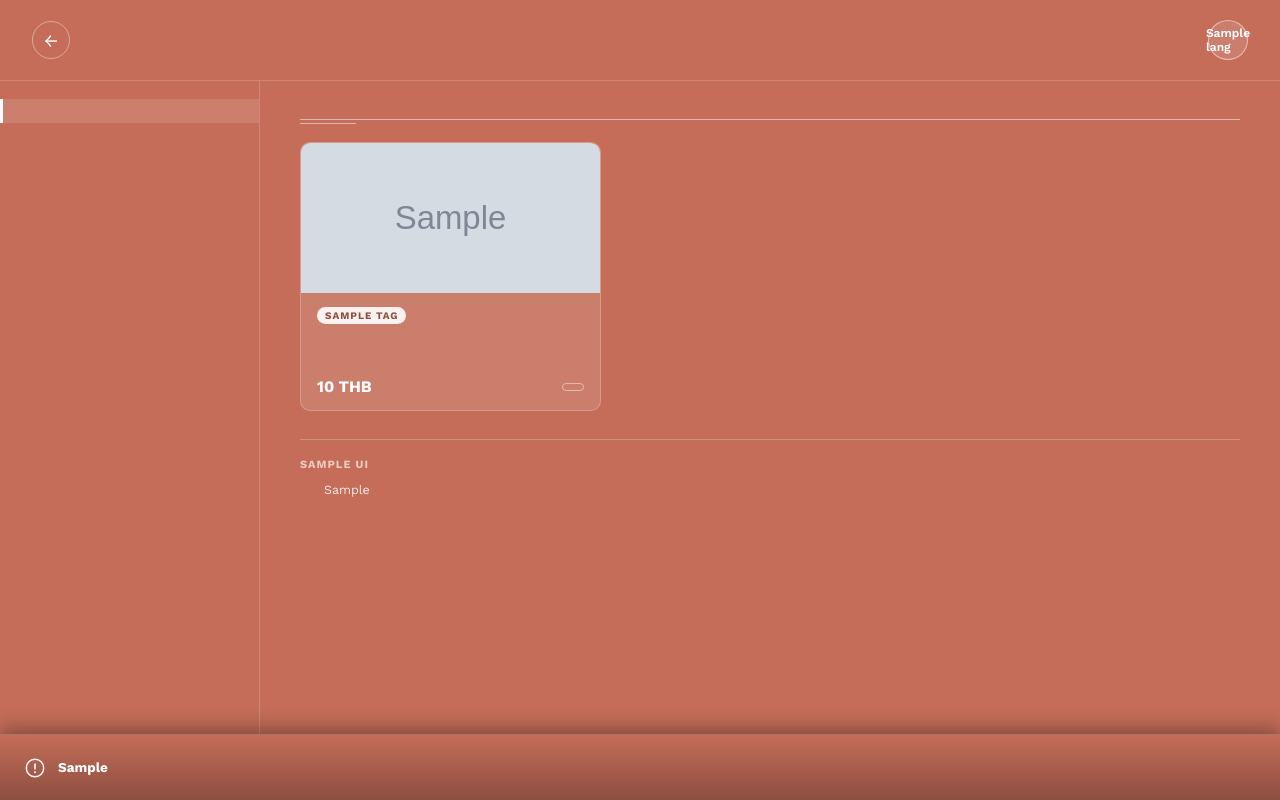
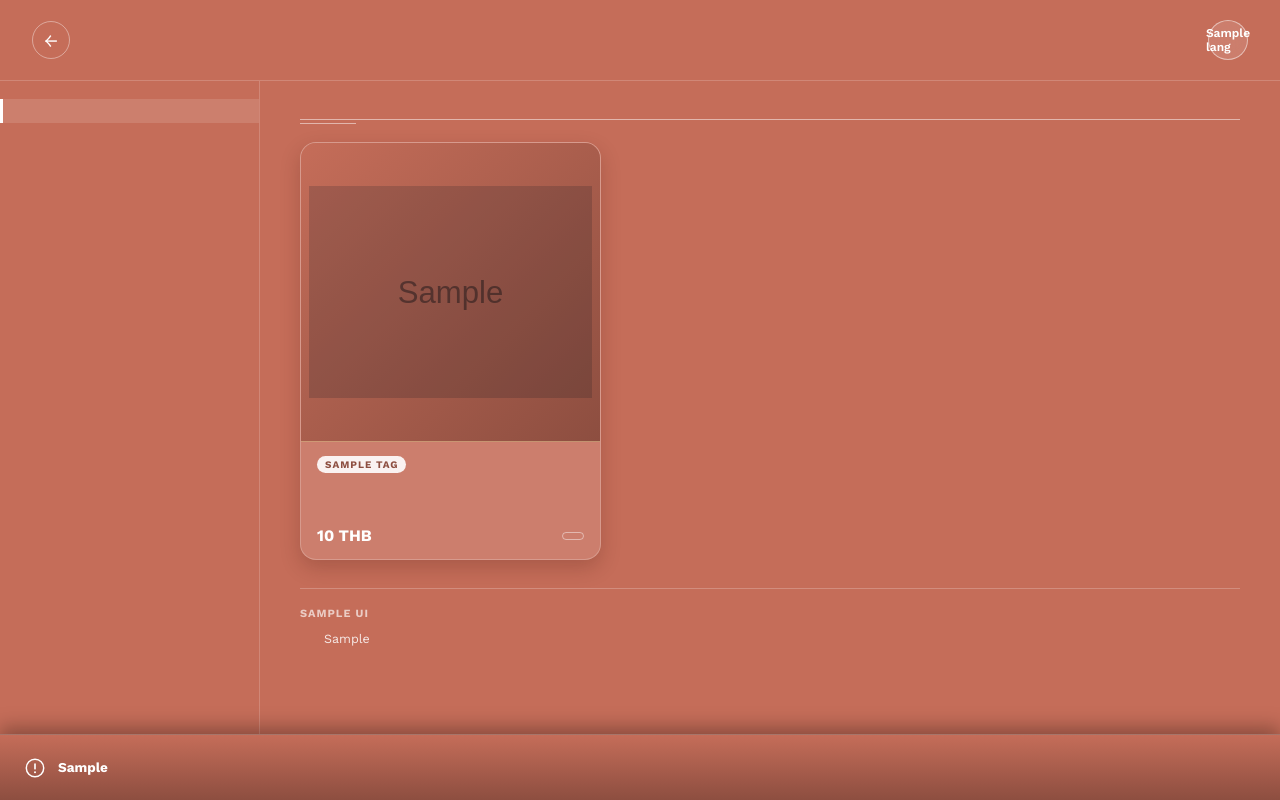
Before and after one commit to fbs-star/crocodile-menu, a Node server app: template views/public/menu.ejs in a window 1280 px wide. Run offline with Node 20, Linux system fonts and the light colour scheme; the template is opened without the code that fills it: most values are stand-ins (such as "Sample title", 1, 10 or a date in 2020); grey boxes marked "Sample" are stand-in pictures.

Commit message:
Redesign menu item photo frame (square cream panel, contain)

```diff
--- a/public/css/site.css
+++ b/public/css/site.css
@@ -151,9 +151,13 @@ a { color: inherit; text-decoration: none; }
 .menu-content .divider div:last-child { width: 56px; }
 
 .item-grid { display: grid; grid-template-columns: repeat(auto-fill, minmax(230px, 1fr)); gap: 18px; }
-.item-card { background: var(--white-faint); border: 1px solid var(--white-line); border-radius: 10px; overflow: hidden; }
-.item-card .img { width: 100%; height: 150px; background: linear-gradient(135deg, var(--coral), var(--coral-deep)); display: flex; align-items: center; justify-content: center; font-size: 32px; color: var(--white); }
-.item-card .img img { width: 100%; height: 100%; object-fit: cover; }
+.item-card { background: var(--white-faint); border: 1px solid var(--white-line); border-radius: 16px; overflow: hidden; box-shadow: 0 8px 20px rgba(70,25,15,0.22); transition: transform .2s ease, box-shadow .2s ease; }
+.item-card:hover { transform: translateY(-3px); box-shadow: 0 12px 26px rgba(70,25,15,0.30); }
+/* Photo frame: square cream "plate" panel; photos are shown whole (contain) and their white
+   backdrop blends into the panel via multiply, so every dish/drink looks evenly framed. */
+.item-card .img { position: relative; width: 100%; aspect-ratio: 1 / 1; padding: 8px; background: linear-gradient(135deg, var(--coral), var(--coral-deep)); display: flex; align-items: center; justify-content: center; font-size: 36px; color: var(--white); border-bottom: 1px solid rgba(216,189,140,0.55); }
+.item-card .img.has-img { background: radial-gradient(circle at 50% 45%, #fffdfa 0%, #f8efe4 58%, #eddcc7 100%); }
+.item-card .img img { width: 100%; height: 100%; object-fit: contain; mix-blend-mode: multiply; display: block; }
 .item-card .body { padding: 14px 16px; }
 .item-card .tags { display: flex; gap: 6px; margin-bottom: 6px; flex-wrap: wrap; }
 .tag { font-size: 10px; letter-spacing: 1px; text-transform: uppercase; background: rgba(255,255,255,0.9); color: var(--coral-deep); padding: 3px 8px; border-radius: 999px; font-weight: 700; }
```
